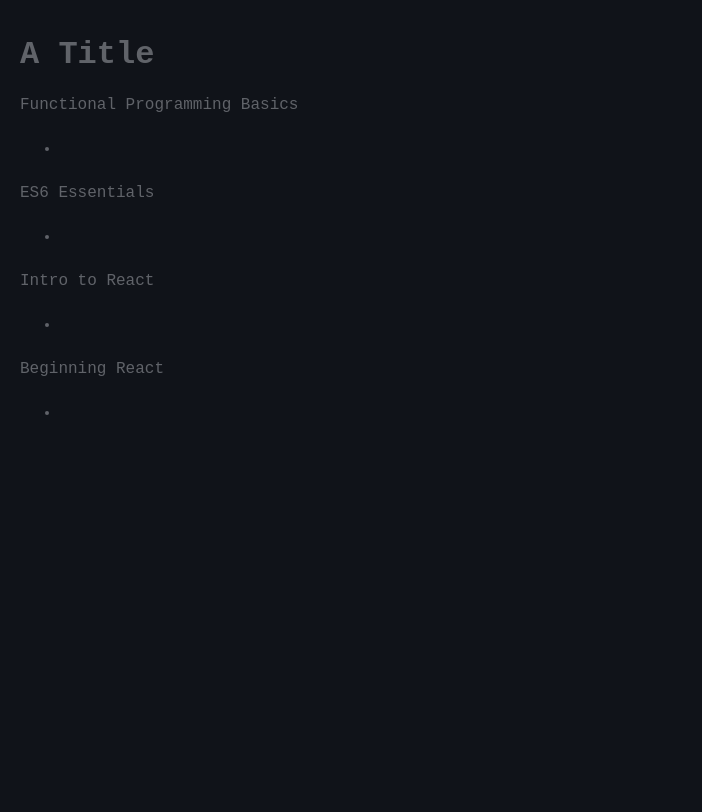
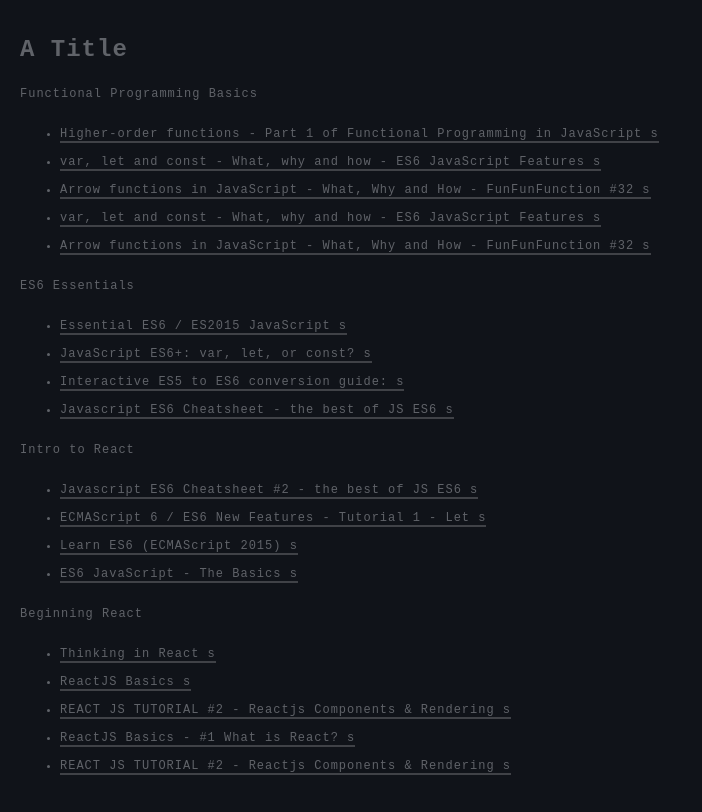
Before and after one commit to Roman-KO/notes, a React (Create React App) app: page / in a window 1280 px wide. Shown: the whole page, without its empty margins (0-702 px from the left). Built offline with nearby package versions, Linux system fonts and the light colour scheme.

Commit message:
Displaying titles and links

```diff
--- a/src/App.js
+++ b/src/App.js
@@ -8,7 +8,6 @@
         super();
 
         this.state = { resources: [
-
             {subject: "Functional Programming Basics", resources: [
                 {title: "Higher-order functions - Part 1 of Functional Programming in JavaScript",
                     url: "https://www.youtube.com/watch?v=BMUiFMZr7vk&list=PL0zVEGEvSaeEd9hlmCXrk5yUyqUag-n84"},
@@ -66,10 +65,10 @@
         return (
             <div>
                 <h1>A Title</h1>
-                <Subject subject={this.state.resources[0].subject}/>
-                <Subject subject={this.state.resources[1].subject}/>
-                <Subject subject={this.state.resources[2].subject}/>
-                <Subject subject={this.state.resources[3].subject}/>
+                <Subject items={this.state.resources[0]}/>
+                <Subject items={this.state.resources[1]}/>
+                <Subject items={this.state.resources[2]}/>
+                <Subject items={this.state.resources[3]}/>
             </div>
         );
     }
--- a/src/Subject.js
+++ b/src/Subject.js
@@ -9,11 +9,18 @@
 	render() {
 		return(
 			<div>
-				{this.props.subject}
+				{this.props.items.subject}
 				<ul>
-					<li>
-						<a href=""></a>
-					</li>
+					{this.props.items.resources.map(
+						(resource) => {
+							return(
+								<li>
+									<a href="{resource.url}">{resource.title} s</a>
+								</li>
+							)
+						}
+					)
+				}
 				</ul>
 			</div>
 		)
--- a/src/index.css
+++ b/src/index.css
@@ -1,11 +1,12 @@
 body {
   margin: 0;
   padding: 20px;
-  font-size: 16px;
+  font-size: 12px;
   line-height: 28px;
   font-family: hack, monospace;
   background: #101319;
   color: #606369;
+  letter-spacing: 1px;
 }
 a {
     color: #606369;
```
Also changed, not shown: 1 other file (tests, documents, lock files or other folders). Lines whose indentation alone changed are shown as unchanged.
